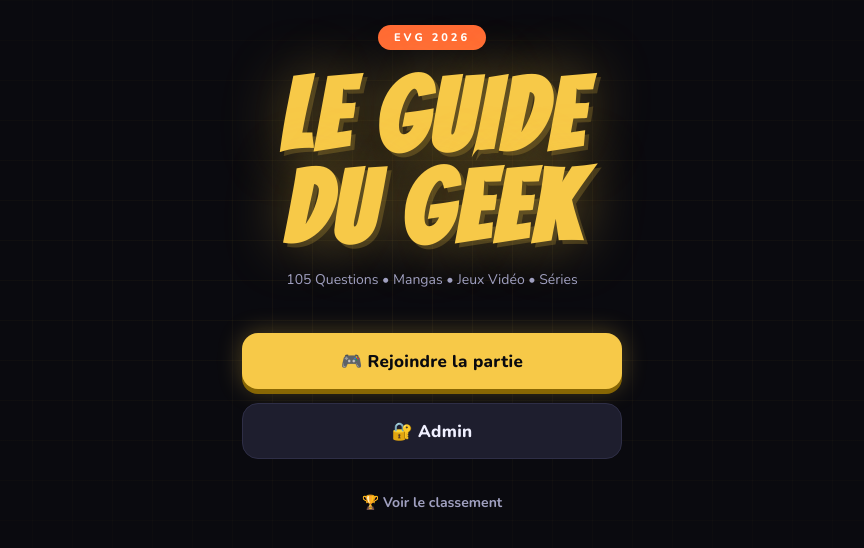
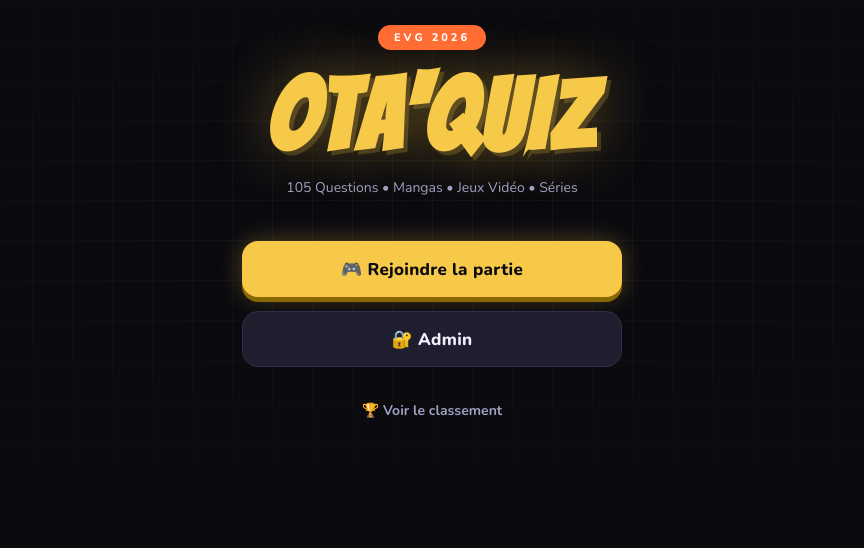
Before and after one commit to ThomLebel/quiz-geek, a plain HTML site: page index.html in a window 1280 px wide. Shown: the whole page, without its empty margins (208-1072 px from the left). Drawn offline with nearby package versions, Linux system fonts and the light colour scheme; no server answers.

Commit message:
Change game name

```diff
--- a/index.html
+++ b/index.html
@@ -3,7 +3,7 @@
 <head>
   <meta charset="UTF-8"/>
   <meta name="viewport" content="width=device-width, initial-scale=1.0, user-scalable=no"/>
-  <title>Le Guide du Geek — Quiz EVG</title>
+  <title>Le Guide du Geek — OTA'QUIZ</title>
   <link rel="preconnect" href="https://fonts.googleapis.com">
   <link href="https://fonts.googleapis.com/css2?family=Bangers&family=Nunito:wght@400;600;700;800;900&display=swap" rel="stylesheet">
   <link rel="stylesheet" href="css/style.css"/>
@@ -14,8 +14,8 @@
 <div id="screen-loading" class="screen active">
   <div class="loading-inner">
     <div class="loading-logo">🎮</div>
-    <div class="loading-title">LE GUIDE DU GEEK</div>
-    <div class="loading-sub">Quiz EVG Edition Ultime</div>
+    <div class="loading-title">OTA'QUIZ</div>
+    <div class="loading-sub">Quiz Geek Edition Ultime</div>
     <div class="loading-bar"><div class="loading-fill"></div></div>
   </div>
 </div>
@@ -25,7 +25,7 @@
   <div class="home-bg-grid"></div>
   <div class="home-content">
     <div class="home-badge">EVG 2026</div>
-    <h1 class="home-title">LE GUIDE<br>DU GEEK</h1>
+    <h1 class="home-title">OTA'QUIZ</h1>
     <p class="home-sub">105 Questions • Mangas • Jeux Vidéo • Séries</p>
     <div class="home-buttons">
       <button class="btn btn-primary full" onclick="App.goToLogin()">🎮 Rejoindre la partie</button>
```
